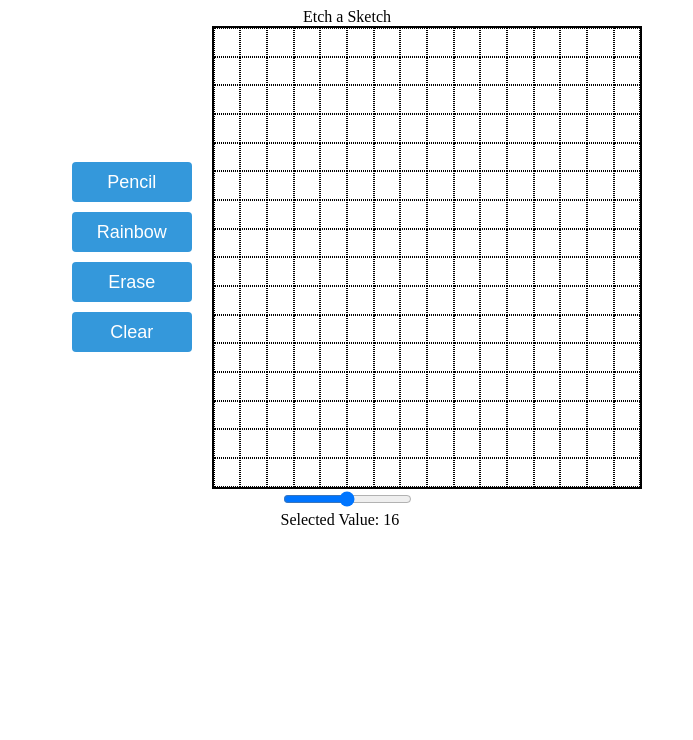
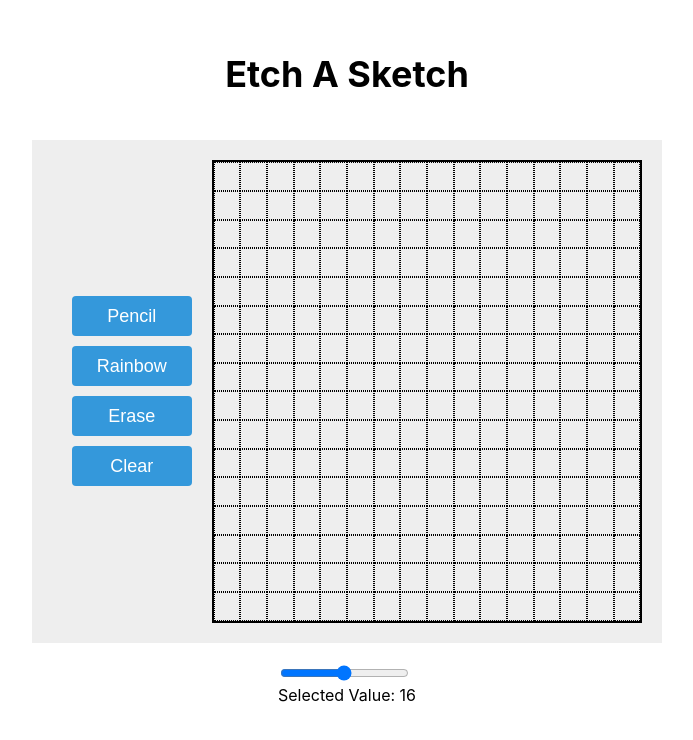
Before and after one commit to sukritaz/etch-a-sketch, a plain HTML site: page index.html in a window 1280 px wide. Shown: the whole page, without its empty margins (293-986 px from the left). Drawn offline with Linux system fonts and the light colour scheme.

Commit message:
basic styling

```diff
--- a/index.html
+++ b/index.html
@@ -10,9 +10,9 @@
 </head>
 
 <body>
-    <div id="heading">
-        Etch a Sketch
-    </div>
+    <h1 id="heading">
+        Etch A Sketch
+    </h1>
     <div id="work-pad">
         <div id="options">
             <button id="pencil">Pencil
--- a/script.js
+++ b/script.js
@@ -87,7 +87,7 @@ function createCell(gridWidth) {
                 })();
                 break;
             case 'erase':
-                newCell.style.backgroundColor = 'white';
+                newCell.style.backgroundColor = '#eeeeee';
                 break;
             default:
                 newCell.style.backgroundColor = 'black';
--- a/styles.css
+++ b/styles.css
@@ -1,8 +1,18 @@
 body {
     display: flex;
+    /* background-color: #fffceb; */
     justify-content: space-between;
     align-items: center;
     flex-direction: column;
+    font-family: -apple-system, BlinkMacSystemFont, 'Segoe UI', Roboto, Oxygen, Ubuntu, Cantarell, 'Open Sans', 'Helvetica Neue', sans-serif;
+}
+
+#heading {
+    color: black;
+    padding: 20px; /* Increased padding for better spacing */
+    text-align: center;
+    font-size: 36px; /* Adjust the font size as needed */
+    font-weight: bold; /* Make the text bold */
 }
 
 #work-pad {
@@ -10,6 +20,8 @@ body {
     justify-content: space-between;
     align-items: center;
     flex-wrap: wrap;
+    padding: 20px;
+    background-color: #eeeeee;
 
 }
 
@@ -62,3 +74,7 @@ button {
 button:hover {
     background: linear-gradient(to right, #2980b9, #1f6691);
 }
+
+.pixel-width-scroller-container {
+    padding: 20px;
+}
```
